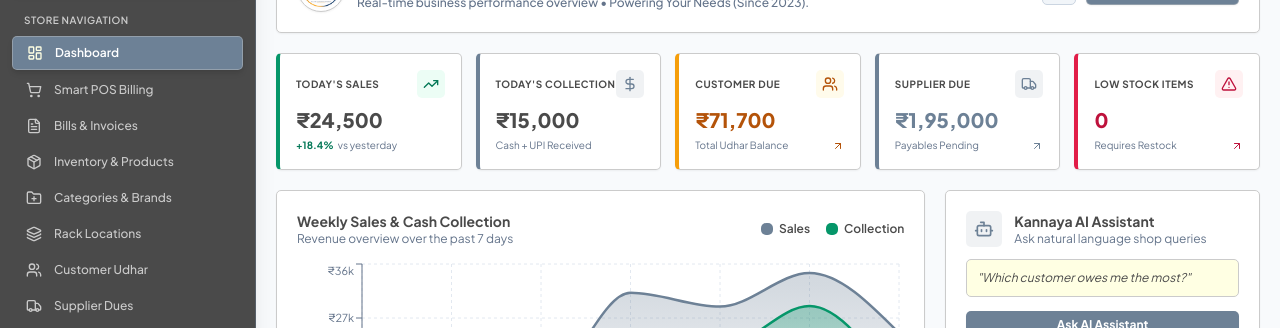
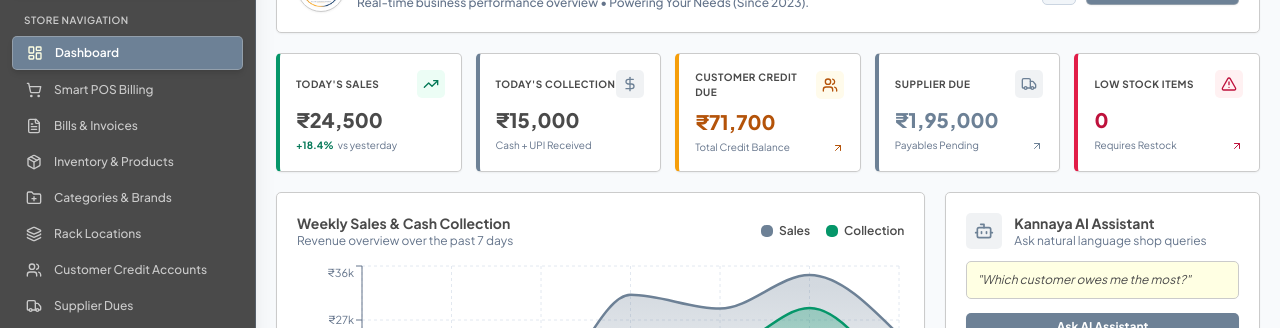
Before and after one commit to rohith4750/kannaya, a Next.js app: page / in a window 1280 px wide. Shown: the part 125-453 px from the top of the page. Built offline with nearby package versions, Linux system fonts and the light colour scheme; no server answers; the database is empty.

Commit message:
Rename Customer Udhar to Customer Credit Accounts globally

```diff
--- a/src/app/billing/page.tsx
+++ b/src/app/billing/page.tsx
@@ -388,7 +388,7 @@ export default function BillingPOSPage() {
                 options={[
                   { value: 'CASH', label: 'Cash' },
                   { value: 'UPI', label: 'UPI / QR' },
-                  { value: 'CREDIT', label: 'Udhar (Credit)' },
+                  { value: 'CREDIT', label: 'Credit Account' },
                   { value: 'CARD', label: 'Card' },
                 ]}
               />
@@ -407,7 +407,7 @@ export default function BillingPOSPage() {
               />
             </div>
             <div>
-              <label className="text-[10px] text-slate-600 uppercase font-semibold">Due (Udhar Balance)</label>
+              <label className="text-[10px] text-slate-600 uppercase font-semibold">Due Balance (Credit)</label>
               <div className="mt-1 bg-white border border-[#cbcbcb] rounded-[5px] px-2.5 py-1 text-amber-700 font-semibold">
                 ₹{dueAmount.toLocaleString('en-IN')}
               </div>
--- a/src/app/customers/[id]/page.tsx
+++ b/src/app/customers/[id]/page.tsx
@@ -116,7 +116,7 @@ export default function CustomerDetailPage({ params }: { params: Promise<{ id: s
           href="/customers"
           className="text-xs text-[#4a4a4a] hover:text-[#6d8196] flex items-center gap-1.5 font-bold bg-white border border-[#cbcbcb] px-3 py-1.5 rounded-[5px] transition-colors shadow-sm"
         >
-          <ArrowLeft className="w-4 h-4" /> Back to Udhar Accounts
+          <ArrowLeft className="w-4 h-4" /> Back to Customer Credit Accounts
         </Link>
 
         <div className="flex items-center gap-2">
--- a/src/app/customers/page.tsx
+++ b/src/app/customers/page.tsx
@@ -156,7 +156,7 @@ export default function CustomersPage() {
       <div className="flex flex-col sm:flex-row sm:items-center justify-between gap-3 bg-white p-4 rounded-[5px] border border-slate-300 shadow-sm">
         <div>
           <h1 className="text-lg font-bold text-slate-900 flex items-center gap-2">
-            <Users className="w-5 h-5 text-amber-700" /> Customer Credit (Udhar) & Ledger Management
+            <Users className="w-5 h-5 text-[#6d8196]" /> Customer Credit Accounts & Ledger
           </h1>
           <p className="text-xs text-slate-500 mt-0.5">
             Track customer accounts, outstanding dues, payment histories, and WhatsApp reminders.
@@ -164,7 +164,7 @@ export default function CustomersPage() {
         </div>
         <div className="flex items-center gap-2.5">
           <div className="bg-amber-50 border border-amber-200 px-3 py-1.5 rounded-[5px] text-xs">
-            <span className="text-slate-600">Total Udhar Due: </span>
+            <span className="text-slate-600">Total Credit Due: </span>
             <span className="font-extrabold text-amber-700">₹{totalOutstandingAll.toLocaleString('en-IN')}</span>
           </div>
           <button
--- a/src/app/layout.tsx
+++ b/src/app/layout.tsx
@@ -12,7 +12,7 @@ const plusJakartaSans = Plus_Jakarta_Sans({
 export const metadata: Metadata = {
   title: 'Kannaya ERP - Electrical & Hardware Shop Management OS',
   description:
-    'Comprehensive ERP system for Electrical & Hardware Stores featuring Rack Tracking, Thermal Printing, Customer Udhar Ledger, WhatsApp Automations, and AI Insights.',
+    'Comprehensive ERP system for Electrical & Hardware Stores featuring Rack Tracking, Thermal Printing, Customer Credit Ledger, WhatsApp Automations, and AI Insights.',
 };
 
 export default function RootLayout({
--- a/src/app/page.tsx
+++ b/src/app/page.tsx
@@ -126,7 +126,7 @@ export default function DashboardPage() {
         {/* Customer Udhar Due */}
         <Link href="/customers" className="bg-white p-4 rounded-[5px] border border-[#cbcbcb] border-l-4 border-l-amber-500 shadow-sm hover:border-amber-600 transition-colors block">
           <div className="flex items-center justify-between">
-            <span className="text-[10px] font-bold text-[#4a4a4a] uppercase tracking-wider">Customer Due</span>
+            <span className="text-[10px] font-bold text-[#4a4a4a] uppercase tracking-wider">Customer Credit Due</span>
             <div className="p-1.5 rounded-[5px] bg-amber-50 text-amber-700">
               <Users className="w-4 h-4" />
             </div>
@@ -136,7 +136,7 @@ export default function DashboardPage() {
               ₹{(metrics?.customerDueTotal || 71700).toLocaleString('en-IN')}
             </h3>
             <p className="text-[10px] text-slate-500 mt-1 flex items-center justify-between">
-              <span>Total Udhar Balance</span>
+              <span>Total Credit Balance</span>
               <ArrowUpRight className="w-3 h-3 text-amber-700" />
             </p>
           </div>
@@ -283,7 +283,7 @@ export default function DashboardPage() {
                 href="/customers"
                 className="p-2.5 rounded-[5px] bg-slate-50 border border-[#cbcbcb] hover:border-[#6d8196] text-xs font-semibold text-[#4a4a4a] flex items-center gap-2 transition-colors"
               >
-                <Users className="w-4 h-4 text-[#6d8196]" /> Udhar Ledger
+                <Users className="w-4 h-4 text-[#6d8196]" /> Credit Ledger
               </Link>
             </div>
           </div>
--- a/src/app/reports/page.tsx
+++ b/src/app/reports/page.tsx
@@ -46,7 +46,7 @@ export default function ReportsPage() {
         </div>
 
         <div className="bg-white p-5 rounded-[5px] border border-[#cbcbcb] border-l-4 border-l-amber-500 shadow-sm space-y-1.5">
-          <div className="text-xs font-bold text-[#4a4a4a] uppercase">Total Customer Udhar Outstanding</div>
+          <div className="text-xs font-bold text-[#4a4a4a] uppercase">Total Customer Credit Outstanding</div>
           <div className="text-2xl font-extrabold text-amber-700">
             ₹{(metrics?.customerDueTotal || 71700).toLocaleString('en-IN')}
           </div>
--- a/src/components/Sidebar.tsx
+++ b/src/components/Sidebar.tsx
@@ -28,7 +28,7 @@ const navigation = [
   { name: 'Inventory & Products', href: '/products', icon: Package },
   { name: 'Categories & Brands', href: '/categories', icon: FolderPlus },
   { name: 'Rack Locations', href: '/racks', icon: Layers },
-  { name: 'Customer Udhar', href: '/customers', icon: Users },
+  { name: 'Customer Credit Accounts', href: '/customers', icon: Users },
   { name: 'Supplier Dues', href: '/suppliers', icon: Truck },
   { name: 'Barcode Studio', href: '/barcode', icon: Barcode },
   { name: 'WhatsApp Center', href: '/whatsapp', icon: MessageSquare },
```
